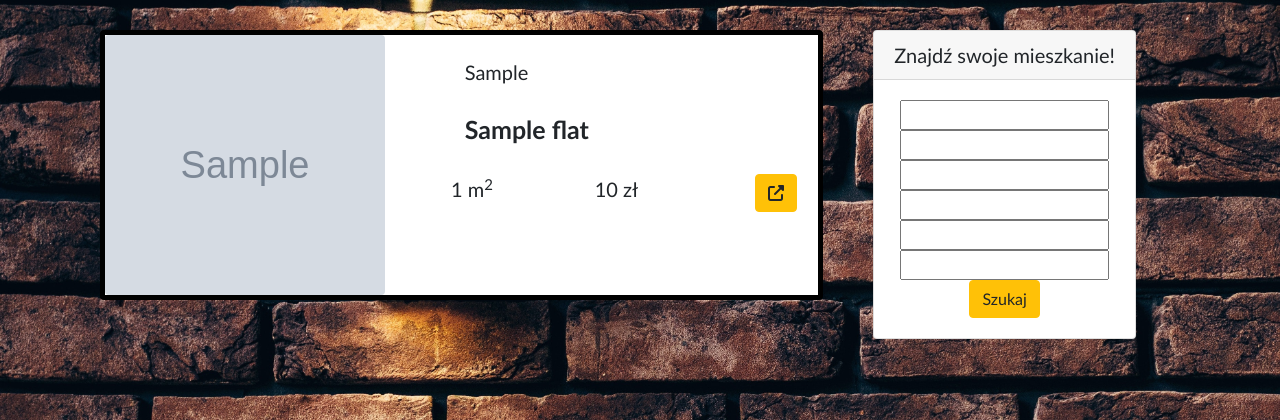
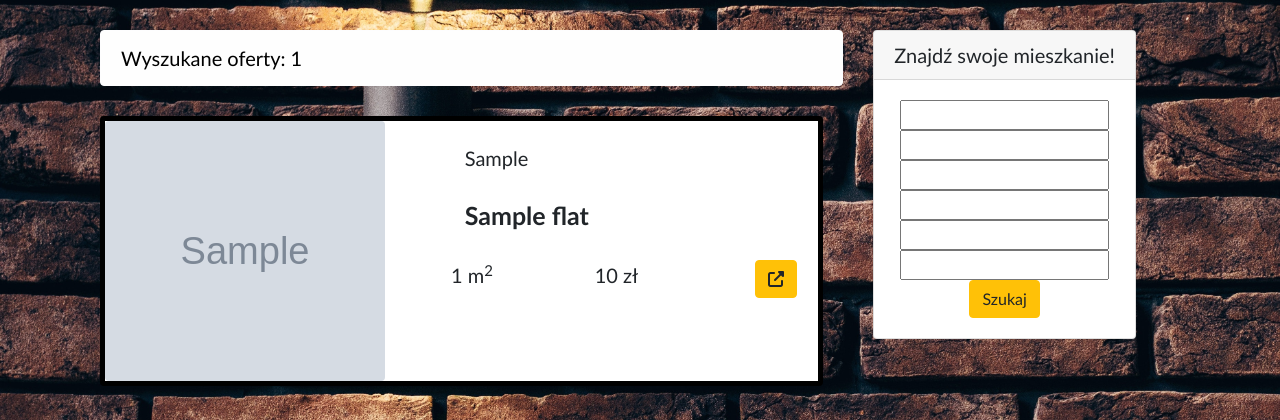
Before and after one commit to MateDawid/Django-flat-browser, a Django app: template flatbrowser/main/templates/main/result.html in a window 1280 px wide. Shown: the part 56-476 px from the top of the page. Run offline with Django 3.2, Linux system fonts and the light colour scheme; the template is opened without the code that fills it: values that come from a table or form of the project are taken from there, others are empty; tables that the repository leaves empty hold one stand-in row (values such as "Sample post"); grey boxes marked "Sample" are stand-in pictures; some libraries are stand-ins or nearby versions.

Commit message:
Add offers count in result template

```diff
--- a/flatbrowser/main/forms.py
+++ b/flatbrowser/main/forms.py
@@ -4,7 +4,7 @@ from django.core.exceptions import ValidationError, ObjectDoesNotExist
 from django import forms
 
 class SearchForm(forms.Form):
-    city = forms.CharField(label='Miasto')
+    city = forms.CharField(label='Miasto (pole wymagane)')
     min_price = forms.CharField(label='Minimalna cena', required=False)
     max_price = forms.CharField(label='Maksymalna cena', required=False)
     min_area = forms.CharField(label='Minimalna powierzchnia', required=False)
--- a/flatbrowser/main/static/main/styles.css
+++ b/flatbrowser/main/static/main/styles.css
@@ -15,6 +15,15 @@ body {
     margin-top: 30px;
     margin-left: 300px;
     width: 48rem;
+    color: black !important;
+}
+
+#countMessage {
+  max-width: 920px;
+  margin-top: 30px;
+  margin-left: 100px;
+  color: black !important;
+  font-size: 20px;
 }
 
 #infoCard {
--- a/flatbrowser/main/templates/main/result.html
+++ b/flatbrowser/main/templates/main/result.html
@@ -14,6 +14,9 @@
                 </div>
             </div>
         {% else %}
+            <div id="countMessage" class="alert alert-light" role="alert">
+                Wyszukane oferty: {{ flats_found|length }}
+            </div>
            {% for flat in flats_found %}
                 <div id="offerCard" class="card mb-10 text-center">
                     <div class="row">
```
